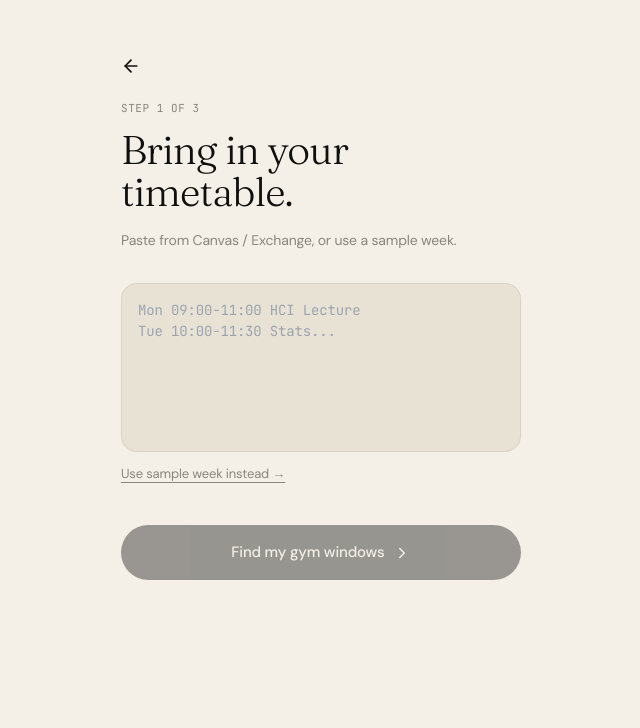
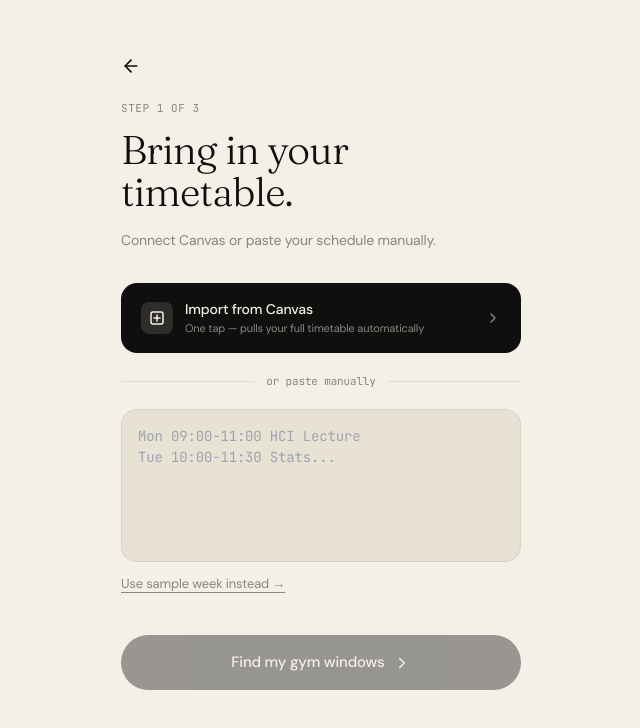
Before and after one commit to meso123/interval-hci-prototypeS, a React (Vite) app: page / in a window 1280 px wide. Both pictures are taken after a click on the button "Get started". Shown: the top 728 px of the page, without its empty margins (319-959 px from the left). Built offline with nearby package versions, Linux system fonts and the light colour scheme.

Commit message:
Add energy check-in, streak rescue, skip flow, leaderboard

```diff
--- a/src/App.jsx
+++ b/src/App.jsx
@@ -139,30 +139,116 @@
 function ScheduleSetup({ onNext, onBack }) {
   const [input, setInput] = useState('');
   const [imported, setImported] = useState(false);
+  const [canvasLoading, setCanvasLoading] = useState(false);
+  const [canvasSuccess, setCanvasSuccess] = useState(false);
+
+  const handleCanvasImport = () => {
+    setCanvasLoading(true);
+    // Simulates Canvas API fetch — in production this would call the Canvas LMS API
+    setTimeout(() => {
+      setCanvasLoading(false);
+      setCanvasSuccess(true);
+      setImported(true);
+      setInput(
+        'Mon 09:00-11:00 HCI Lecture\nMon 14:00-16:00 Project Lab\nTue 10:00-11:30 Stats Tutorial\nWed 09:00-11:00 HCI Lecture\nWed 13:00-14:30 Group Meeting\nThu 11:00-13:00 Seminar\nFri 09:00-10:30 Workshop'
+      );
+    }, 1800);
+  };
+
   return (
     <div className="min-h-screen px-6 pt-12 pb-8">
       <button onClick={onBack} className="p-2 -ml-2"><ArrowLeft size={20} /></button>
       <div className="mt-4">
         <p className="font-mono text-[11px] uppercase tracking-wider" style={{ color: C.muted }}>Step 1 of 3</p>
         <h2 className="font-display text-[40px] leading-[1.05] mt-3 font-light">Bring in your<br />timetable.</h2>
-        <p className="mt-4 text-[14px] leading-relaxed" style={{ color: C.muted }}>Paste from Canvas / Exchange, or use a sample week.</p>
+        <p className="mt-4 text-[14px] leading-relaxed" style={{ color: C.muted }}>Connect Canvas or paste your schedule manually.</p>
       </div>
+
+      {/* Canvas import button */}
       <div className="mt-8">
+        <button
+          onClick={handleCanvasImport}
+          disabled={canvasLoading || canvasSuccess}
+          className="w-full flex items-center justify-between px-5 py-4 rounded-2xl active:scale-[0.99] transition disabled:opacity-70"
+          style={{
+            background: canvasSuccess ? '#E6F4EA' : C.ink,
+            color: canvasSuccess ? '#1A7A3A' : C.bg,
+            border: canvasSuccess ? '1.5px solid #A8D5B5' : 'none',
+          }}
+        >
+          <div className="flex items-center gap-3">
+            <div className="w-8 h-8 rounded-lg flex items-center justify-center flex-shrink-0"
+              style={{ background: canvasSuccess ? '#A8D5B5' : '#F4F0E822' }}>
+              {canvasSuccess
+                ? <svg width="16" height="14" viewBox="0 0 16 14" fill="none"><path d="M1 7L5.5 11.5L15 1" stroke="#1A7A3A" strokeWidth="2" strokeLinecap="round" strokeLinejoin="round" /></svg>
+                : <svg width="16" height="16" viewBox="0 0 16 16" fill="none"><rect x="2" y="2" width="12" height="12" rx="2" stroke="#F4F0E8" strokeWidth="1.5"/><path d="M8 5V11M5 8H11" stroke="#F4F0E8" strokeWidth="1.5" strokeLinecap="round"/></svg>
+              }
+            </div>
+            <div className="text-left">
+              <p className="text-[14px] font-medium">
+                {canvasLoading ? 'Connecting to Canvas...' : canvasSuccess ? 'Timetable imported from Canvas' : 'Import from Canvas'}
+              </p>
+              <p className="text-[11px]" style={{ color: canvasSuccess ? '#1A7A3A99' : '#F4F0E888' }}>
+                {canvasSuccess ? 'All 7 classes found' : 'One tap — pulls your full timetable automatically'}
+              </p>
+            </div>
+          </div>
+          {canvasLoading && (
+            <div className="w-5 h-5 rounded-full border-2 animate-spin flex-shrink-0"
+              style={{ borderColor: '#F4F0E844', borderTopColor: C.lime }} />
+          )}
+          {!canvasLoading && !canvasSuccess && (
+            <ChevronRight size={16} style={{ color: '#F4F0E888' }} />
+          )}
+        </button>
+      </div>
+
+      {/* Divider */}
+      <div className="mt-5 flex items-center gap-3">
+        <div className="flex-1 h-px" style={{ background: '#0F0F0E15' }} />
+        <span className="text-[11px] font-mono" style={{ color: C.muted }}>or paste manually</span>
+        <div className="flex-1 h-px" style={{ background: '#0F0F0E15' }} />
+      </div>
+
+      {/* Manual input */}
+      <div className="mt-5">
         <div className="rounded-2xl p-4 border" style={{ background: C.soft, borderColor: '#0F0F0E12' }}>
-          <textarea value={input} onChange={(e) => setInput(e.target.value)} placeholder={"Mon 09:00-11:00 HCI Lecture\nTue 10:00-11:30 Stats..."} className="w-full h-32 bg-transparent outline-none resize-none text-[14px] font-mono" />
+          <textarea
+            value={input}
+            onChange={(e) => { setInput(e.target.value); setCanvasSuccess(false); }}
+            placeholder={"Mon 09:00-11:00 HCI Lecture\nTue 10:00-11:30 Stats..."}
+            className="w-full h-28 bg-transparent outline-none resize-none text-[14px] font-mono"
+          />
         </div>
-        <button onClick={() => { setImported(true); setInput('Sample week loaded'); }} className="mt-3 text-[13px] underline underline-offset-4" style={{ color: C.muted }}>Use sample week instead →</button>
+        <button
+          onClick={() => { setImported(true); setCanvasSuccess(false); setInput('Mon 09:00-11:00 HCI Lecture\nMon 14:00-16:00 Project Lab\nTue 10:00-11:30 Stats Tutorial\nWed 09:00-11:00 HCI Lecture\nWed 13:00-14:30 Group Meeting\nThu 11:00-13:00 Seminar\nFri 09:00-10:30 Workshop'); }}
+          className="mt-3 text-[13px] underline underline-offset-4"
+          style={{ color: C.muted }}
+        >
+          Use sample week instead →
+        </button>
       </div>
+
+      {/* Preview */}
       {(imported || input.length > 0) && (
         <div className="mt-8">
-          <p className="font-mono text-[11px] uppercase tracking-wider mb-3" style={{ color: C.muted }}>Preview · This week</p>
+          <div className="flex items-center gap-2 mb-3">
+            <p className="font-mono text-[11px] uppercase tracking-wider" style={{ color: C.muted }}>Preview · This week</p>
+            {canvasSuccess && (
+              <span className="text-[10px] px-2 py-0.5 rounded-full font-mono" style={{ background: '#E6F4EA', color: '#1A7A3A' }}>
+                From Canvas
+              </span>
+            )}
+          </div>
           <div className="space-y-2">
             {MOCK_SCHEDULE.map((day) => (
               <div key={day.day} className="flex items-start gap-4 py-2">
                 <span className="font-mono text-[12px] w-10 pt-1" style={{ color: C.muted }}>{day.day}</span>
                 <div className="flex-1 flex flex-wrap gap-1.5">
                   {day.classes.map((c, i) => (
-                    <span key={i} className="text-[11px] px-2.5 py-1 rounded-full font-medium" style={{ background: '#0F0F0E0A' }}>{c.s}–{c.e} · {c.n}</span>
+                    <span key={i} className="text-[11px] px-2.5 py-1 rounded-full font-medium" style={{ background: canvasSuccess ? '#E6F4EA' : '#0F0F0E0A', color: canvasSuccess ? '#1A7A3A' : C.ink }}>
+                      {c.s}–{c.e} · {c.n}
+                    </span>
                   ))}
                 </div>
               </div>
@@ -170,13 +256,18 @@
           </div>
         </div>
       )}
-      <button onClick={onNext} disabled={!imported && input.length === 0} className="mt-10 w-full py-4 rounded-full font-medium text-[15px] flex items-center justify-center gap-2 active:scale-[0.98] transition disabled:opacity-40" style={{ background: C.ink, color: C.bg }}>
+
+      <button
+        onClick={onNext}
+        disabled={!imported && input.length === 0}
+        className="mt-10 w-full py-4 rounded-full font-medium text-[15px] flex items-center justify-center gap-2 active:scale-[0.98] transition disabled:opacity-40"
+        style={{ background: C.ink, color: C.bg }}
+      >
         Find my gym windows <ChevronRight size={18} />
       </button>
     </div>
   );
 }
-
 // ─── PROFILE SETUP ───────────────────────────────────────────────────────────
 
 function ProfileSetup({ onNext }) {
```
